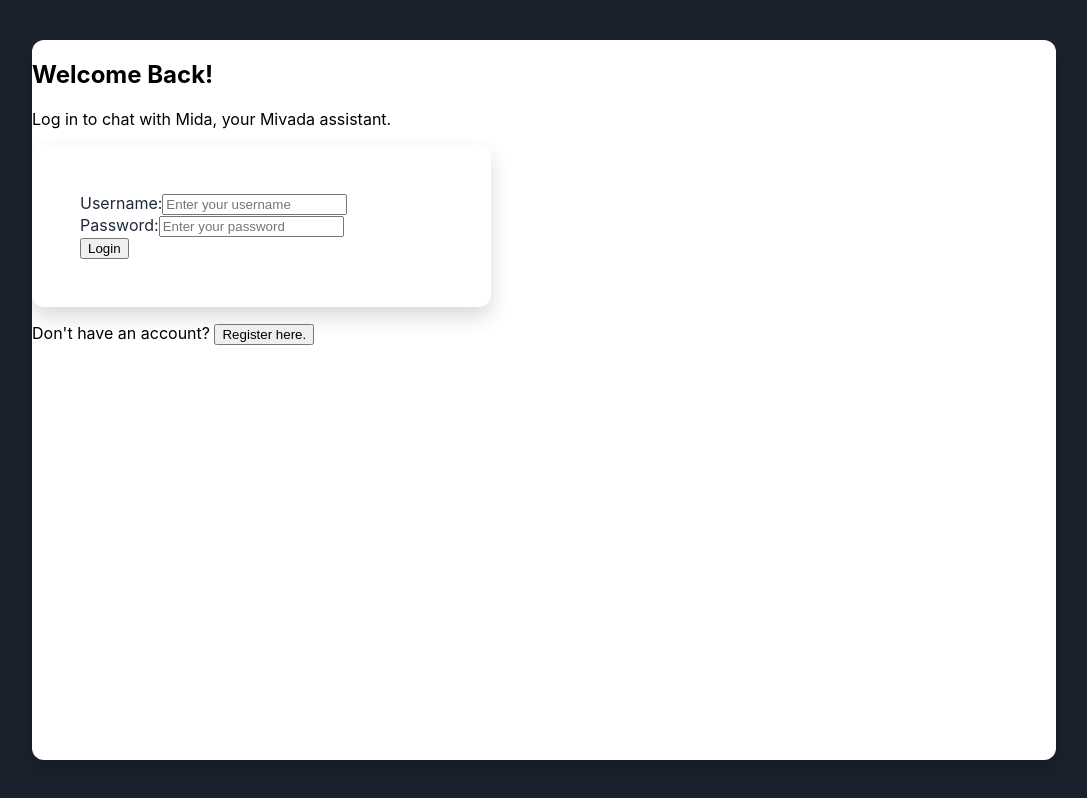
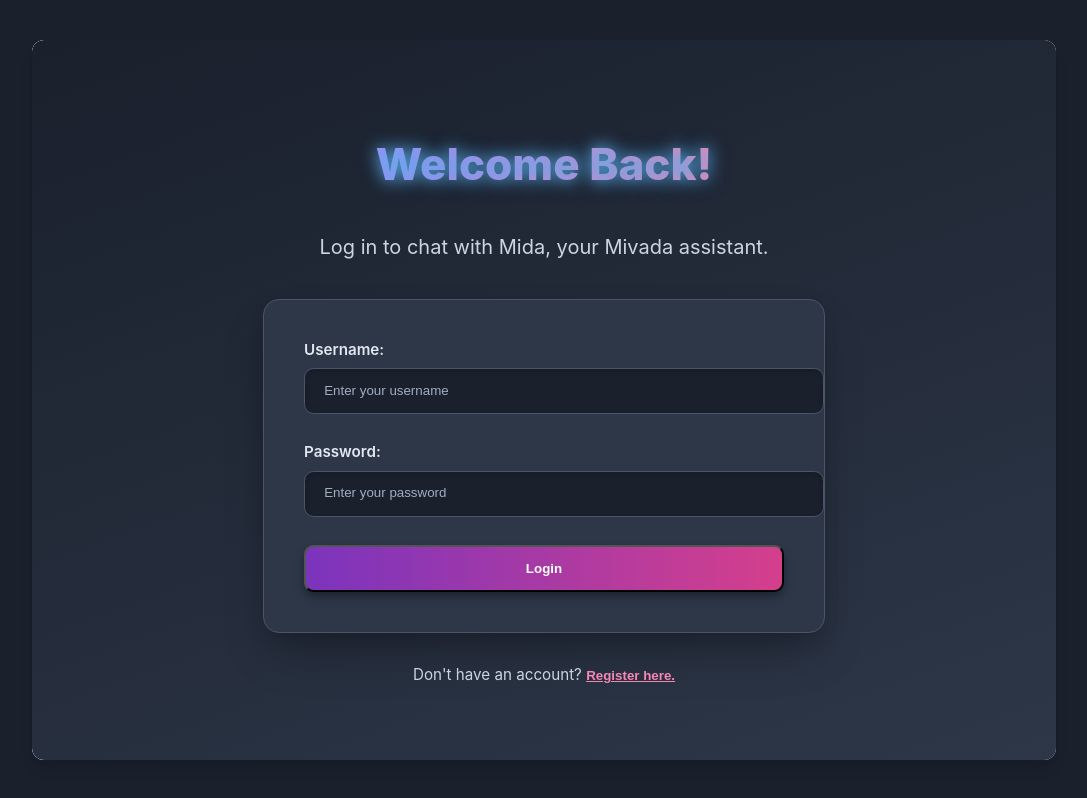
Before and after one commit to Ravichandrasrisailam/Full-stack-chatbot--app, a React (Vite) app in the folder client/: page / in a window 1280 px wide. Shown: the whole page, without its empty margins (96-1183 px from the left). Built offline with nearby package versions, Linux system fonts and the light colour scheme.

Commit message:
Applied dynamic blue/green theme, centered forms, and refined Mivada FAQ logic

```diff
--- a/client/src/LoginPage.css
+++ b/client/src/LoginPage.css
@@ -1,4 +1,4 @@
-.login-container {
+/* .login-container {
   flex: 1;
   padding: 2rem;
   display: flex;
@@ -109,4 +109,182 @@
 
 .register-link-button:hover {
   color: #4338ca;
+} */
+.login-page-container {
+  flex: 1; /* Take up available space */
+  padding: 2.5rem; /* Increased padding */
+  display: flex;
+  flex-direction: column;
+  align-items: center; /* Center content horizontally */
+  justify-content: center; /* Center content vertically */
+  color: #e2e8f0; /* Light text color */
+  background: linear-gradient(160deg, #1a202c, #2d3748); /* Dynamic dark gradient background */
+  border-top-left-radius: 0.75rem;
+  border-bottom-left-radius: 0.75rem;
+  text-align: center; /* Center text within container for titles/descriptions */
+  transition: all 0.5s ease-in-out; /* Smooth transition for background changes on hover/focus */
 }
+/* Optional: Add hover/active states for subtle background dynamism */
+.login-page-container:hover {
+  background: linear-gradient(170deg, #2d3748, #1a202c);
+}
+
+.login-page-title {
+  font-size: 2.75rem; /* Larger title */
+  font-weight: 800;
+  margin-bottom: 1.5rem;
+  text-align: center;
+  background-clip: text;
+  -webkit-background-clip: text;
+  color: transparent;
+  background-image: linear-gradient(to right, #a78bfa, #f687b3); /* Purple to Pink gradient for title */
+  animation: glowing-text 1.8s infinite alternate ease-in-out; /* Subtle glow animation */
+}
+
+@keyframes glowing-text {
+  from { text-shadow: 0 0 5px rgba(167, 139, 250, 0.4); }
+  to { text-shadow: 0 0 15px rgba(167, 139, 250, 0.8), 0 0 20px rgba(246, 135, 179, 0.6); }
+}
+
+.login-page-description {
+  font-size: 1.25rem; /* Larger description */
+  margin-bottom: 2.5rem;
+  text-align: center;
+  max-width: 32rem; /* Wider description */
+  color: #cbd5e1; /* Grayish text */
+}
+
+.login-form {
+  width: 100%;
+  max-width: 30rem; /* Wider form */
+  padding: 2.5rem; /* Increased padding */
+  border-radius: 1rem; /* More rounded corners */
+  box-shadow: 0 25px 50px -12px rgba(0, 0, 0, 0.3), 0 10px 20px -5px rgba(0, 0, 0, 0.15); /* Enhanced shadow */
+  border: 1px solid #4a5568; /* Dark border */
+  background-color: #2d3748; /* Dark gray form background */
+  display: flex; /* Make form a flex container */
+  flex-direction: column; /* Stack elements vertically */
+  align-items: center; /* Center form elements horizontally */
+  transition: all 0.3s ease-in-out;
+}
+.login-form:hover {
+  transform: translateY(-5px); /* Slight lift on hover */
+  box-shadow: 0 30px 60px -15px rgba(0, 0, 0, 0.5), 0 15px 30px -8px rgba(0, 0, 0, 0.25);
+}
+
+
+.login-form-group {
+  margin-bottom: 1.75rem; /* Increased margin */
+  width: 100%; /* Ensure form group takes full width */
+}
+
+.login-form-label {
+  display: block;
+  color: #e2e8f0;
+  font-size: 0.95rem; /* Slightly larger label */
+  font-weight: 600;
+  margin-bottom: 0.6rem;
+  text-align: left; /* Align label text to the left */
+}
+
+.login-form-input {
+  box-shadow: inset 0 2px 5px 0 rgba(0, 0, 0, 0.15); /* Deeper inner shadow */
+  appearance: none;
+  border: 1px solid #4a5568;
+  border-radius: 0.6rem; /* Slightly more rounded */
+  width: 100%;
+  padding: 0.85rem 1.2rem; /* More padding */
+  color: #f7fafc;
+  line-height: 1.25;
+  background-color: #1a202c; /* Darker input background */
+  transition: all 0.3s ease-in-out;
+}
+.login-form-input::placeholder {
+  color: #a0aec0; /* Lighter placeholder */
+}
+.login-form-input:focus {
+  outline: none;
+  box-shadow: 0 0 0 3px rgba(167, 139, 250, 0.6), inset 0 2px 5px 0 rgba(0, 0, 0, 0.2); /* Purple glow focus */
+  border-color: transparent;
+}
+
+.login-form-button {
+  width: 100%;
+  color: #ffffff;
+  font-weight: 700;
+  padding: 0.9rem 1.5rem; /* Larger padding */
+  border-radius: 0.6rem;
+  box-shadow: 0 6px 12px -2px rgba(0, 0, 0, 0.3), 0 3px 6px -1px rgba(0, 0, 0, 0.15); /* Stronger button shadow */
+  background-image: linear-gradient(to right, #7b34bd, #d53f8c); /* Purple to Pink gradient */
+  transition: all 0.3s ease-in-out;
+  cursor: pointer;
+  position: relative; /* For ripple effect */
+  overflow: hidden; /* For ripple effect */
+}
+.login-form-button:hover {
+  background-image: linear-gradient(to right, #6b21a8, #c026d3); /* Darker gradient on hover */
+  transform: translateY(-2px) scale(1.02); /* Slight lift and scale */
+  box-shadow: 0 8px 16px -3px rgba(0, 0, 0, 0.4);
+}
+.login-form-button:focus {
+  outline: none;
+  box-shadow: 0 0 0 3px rgba(129, 140, 248, 0.8), 0 0 0 6px rgba(0, 0, 0, 0.4);
+}
+/* Ripple effect for button */
+.login-form-button::after {
+  content: '';
+  position: absolute;
+  border-radius: 50%;
+  background-color: rgba(255, 255, 255, 0.3);
+  width: 100px;
+  height: 100px;
+  margin-top: -50px;
+  margin-left: -50px;
+  opacity: 0;
+  transform: scale(0);
+  transition: transform 0.5s, opacity 0.5s;
+}
+.login-form-button:active::after {
+  transform: scale(2);
+  opacity: 1;
+  transition: 0s;
+}
+
+
+.login-message-text {
+  text-align: center;
+  margin-top: 1.5rem;
+  font-size: 0.95rem;
+  font-weight: 500; /* Added font-weight */
+}
+.login-message-text.success {
+  color: #68d391; /* Green for success */
+}
+.login-message-text.error {
+  color: #fc8181; /* Red for error */
+}
+
+.login-navigation-link-text {
+  text-align: center;
+  color: #cbd5e1;
+  font-size: 0.95rem;
+  margin-top: 2rem;
+}
+.login-navigation-link-button {
+  font-weight: 700;
+  color: #f687b3; /* Pink link color */
+  transition: color 0.2s, text-shadow 0.2s;
+  background: none;
+  border: none;
+  cursor: pointer;
+  padding: 0;
+  margin: 0;
+  text-decoration: underline;
+}
+.login-navigation-link-button:hover {
+  color: #fbb6ce;
+  text-shadow: 0 0 5px rgba(246, 135, 179, 0.5); /* Subtle text glow on hover */
+}
+.login-navigation-link-button:focus {
+  outline: none;
+}
```
